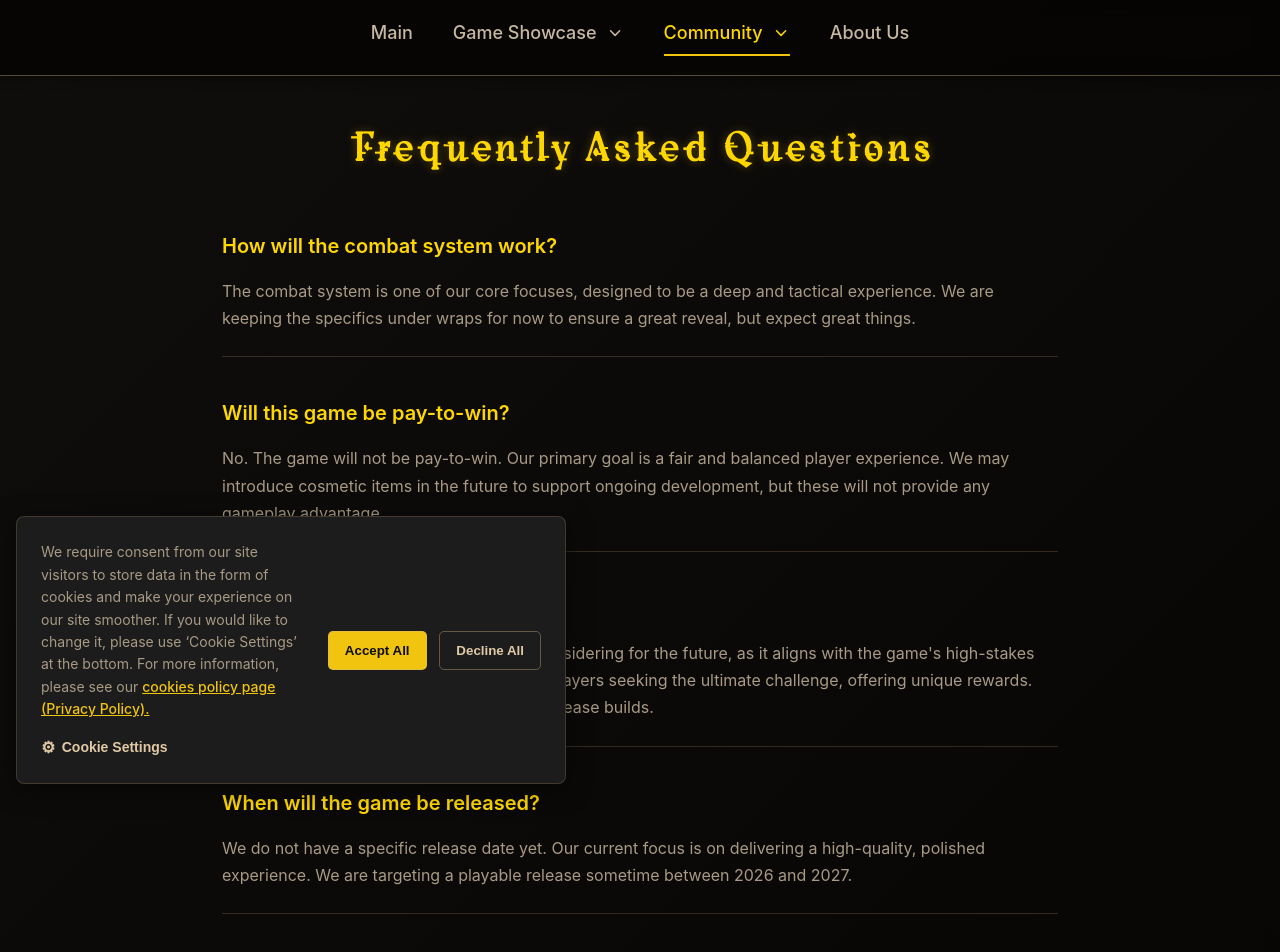
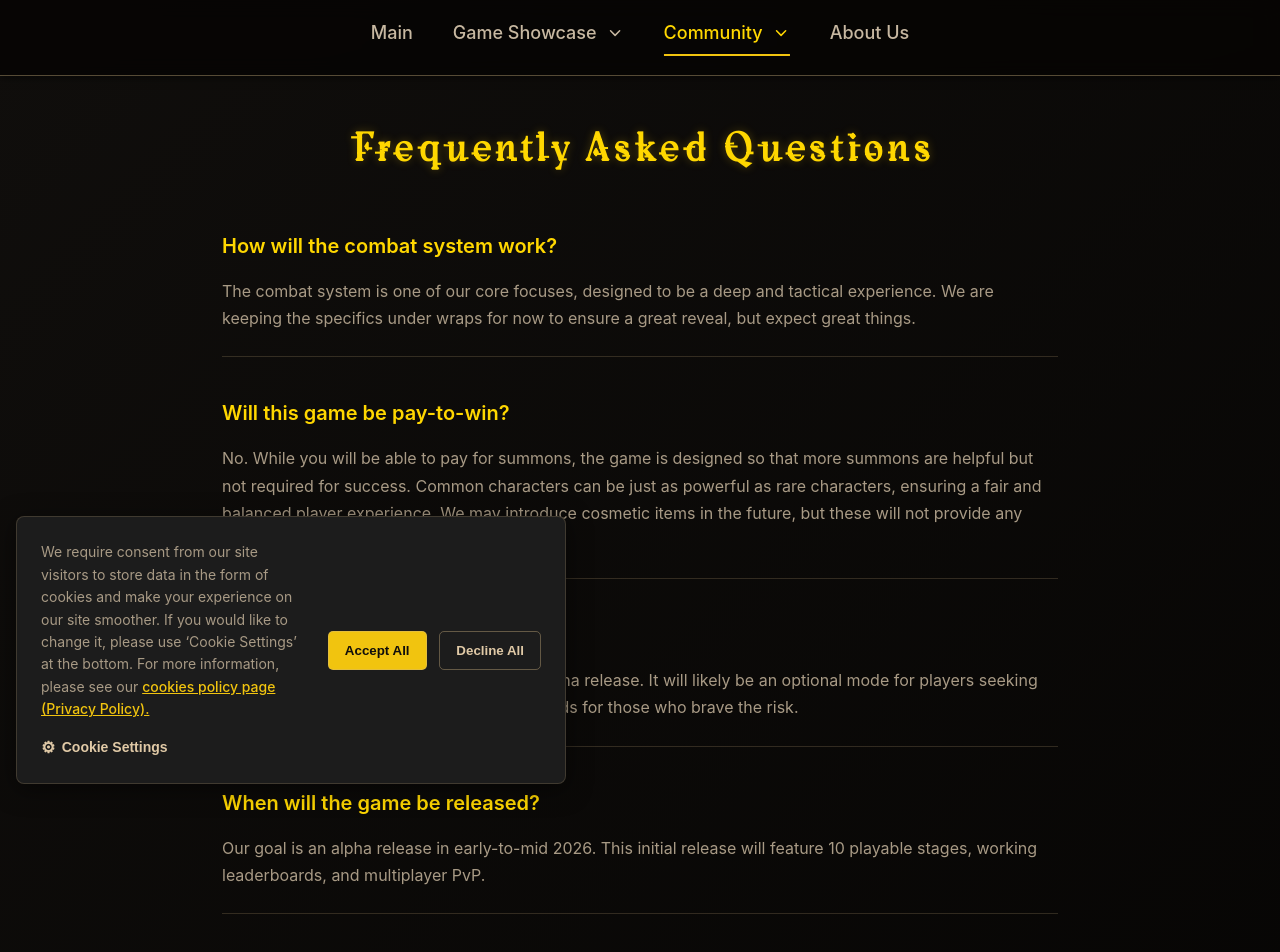
Before and after one commit to Mythweaver-Studios/PbtF-Website, a React (Create React App) app: page /faq in a window 1280 px wide. Shown: the top 952 px of the page. Built offline with nearby package versions, Linux system fonts and the light colour scheme.

Commit message:
Update faqData.js

```diff
--- a/src/pages/FAQ/faqData.js
+++ b/src/pages/FAQ/faqData.js
@@ -1,5 +1,5 @@
 // src/pages/FAQ/faqData.js
-import React from 'react'; // ADDED: To support JSX in the data file
+import React from 'react';
 
 export const faqData = [
     {
@@ -8,15 +8,15 @@ export const faqData = [
     },
     {
         question: 'Will this game be pay-to-win?',
-        answer: 'No. The game will not be pay-to-win. Our primary goal is a fair and balanced player experience. We may introduce cosmetic items in the future to support ongoing development, but these will not provide any gameplay advantage.'
+        answer: 'No. While you will be able to pay for summons, the game is designed so that more summons are helpful but not required for success. Common characters can be just as powerful as rare characters, ensuring a fair and balanced player experience. We may introduce cosmetic items in the future, but these will not provide any gameplay advantage.'
     },
     {
         question: 'Will you implement perma-death?',
-        answer: 'Perma-death is a feature we are strongly considering for the future, as it aligns with the game\'s high-stakes theme. It will likely be an optional mode for players seeking the ultimate challenge, offering unique rewards. However, it will not be present in the initial release builds.'
+        answer: 'Yes, permadeath WILL be a feature in the alpha release. It will likely be an optional mode for players seeking the ultimate challenge, offering unique rewards for those who brave the risk.'
     },
     {
         question: 'When will the game be released?',
-        answer: 'We do not have a specific release date yet. Our current focus is on delivering a high-quality, polished experience. We are targeting a playable release sometime between 2026 and 2027.'
+        answer: 'Our goal is an alpha release in early-to-mid 2026. This initial release will feature 10 playable stages, working leaderboards, and multiplayer PvP.'
     },
     {
         question: 'How can I support you guys?',
```
